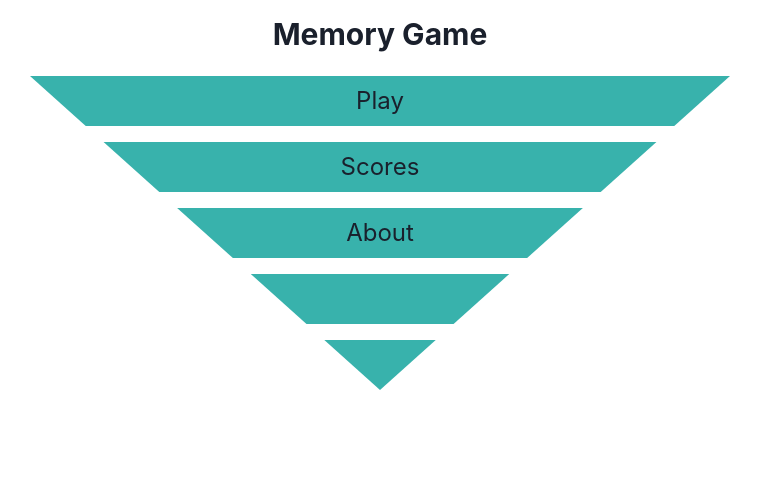
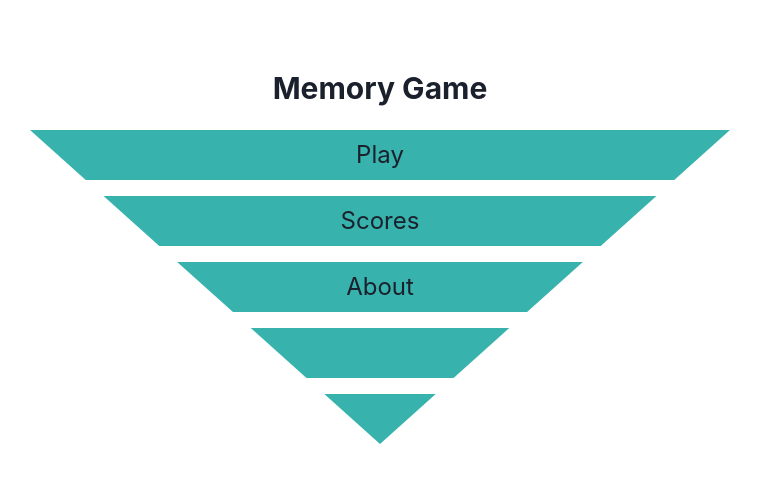
Before and after one commit to nanualinav/memory-game, a React (Create React App) app: page / in a window 1280 px wide. Shown: the top 482 px of the page, without its empty margins (260-1019 px from the left). Built offline with nearby package versions, Linux system fonts and the light colour scheme; the HTML template or start-up script is replaced by a standard one.

Commit message:
Layout update

```diff
--- a/src/App.js
+++ b/src/App.js
@@ -123,7 +123,7 @@ function App() {
   return (
   <ChakraProvider>
     <VStack
-            mt="4" align="center">
+            mt="70px" align="center">
             <Heading
                 as="h3" size="lg"
                 mb="4" color="gray.800"
```
